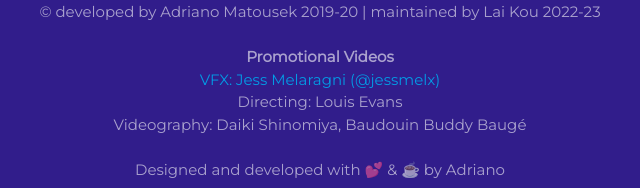
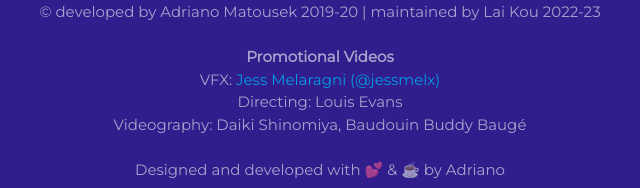
Before and after one commit to XsnakezonX/JunctionX-Exeter, a website: page public/index.html in a window 1280 px wide. Shown: the part 3206-3394 px from the top of the page, 320-960 px from the left. Drawn offline with nearby package versions, Linux system fonts and the light colour scheme.

Commit message:
added hyperlink for VFX editor

```diff
--- a/public/index.html
+++ b/public/index.html
@@ -452,7 +452,7 @@
           <b>Promotional Videos</b>
           <br>
           <!--  create an inline href of the following text-->
-          <a href="https://www.jessmelx.com/" target="_blank">VFX: Jess Melaragni (@jessmelx) </a>
+          VFX: <a href="https://www.jessmelx.com/" target="_blank">Jess Melaragni (@jessmelx) </a>
           <!-- VFX: Jess Melaragni (@jessmelx)  -->
 
           <br>
```
Also changed, not shown: README.md.
